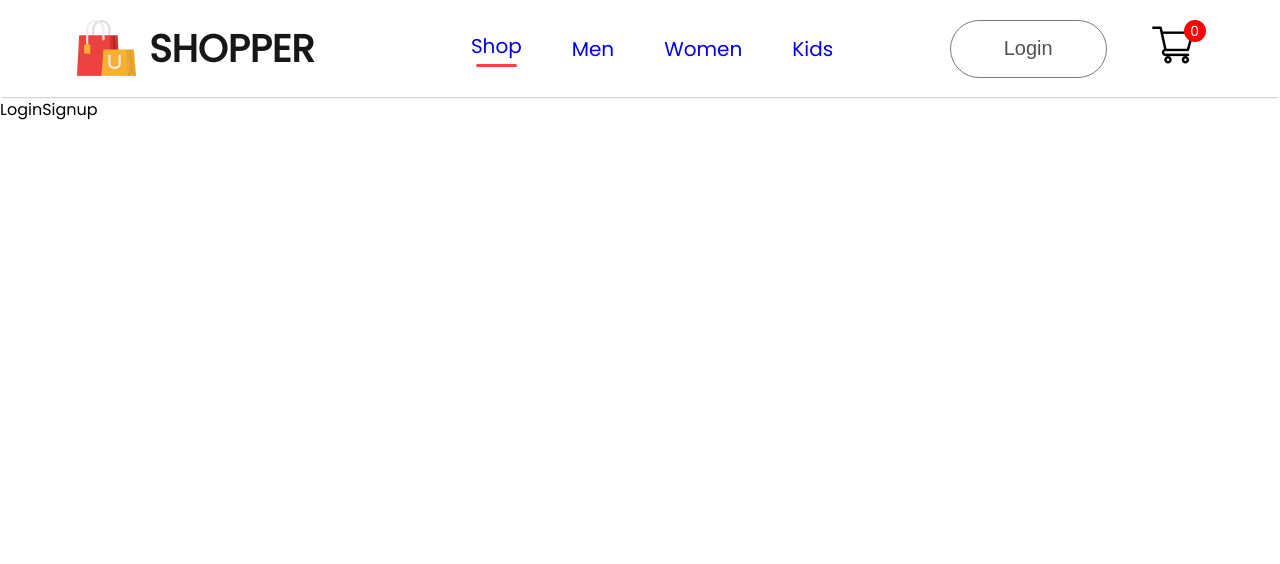
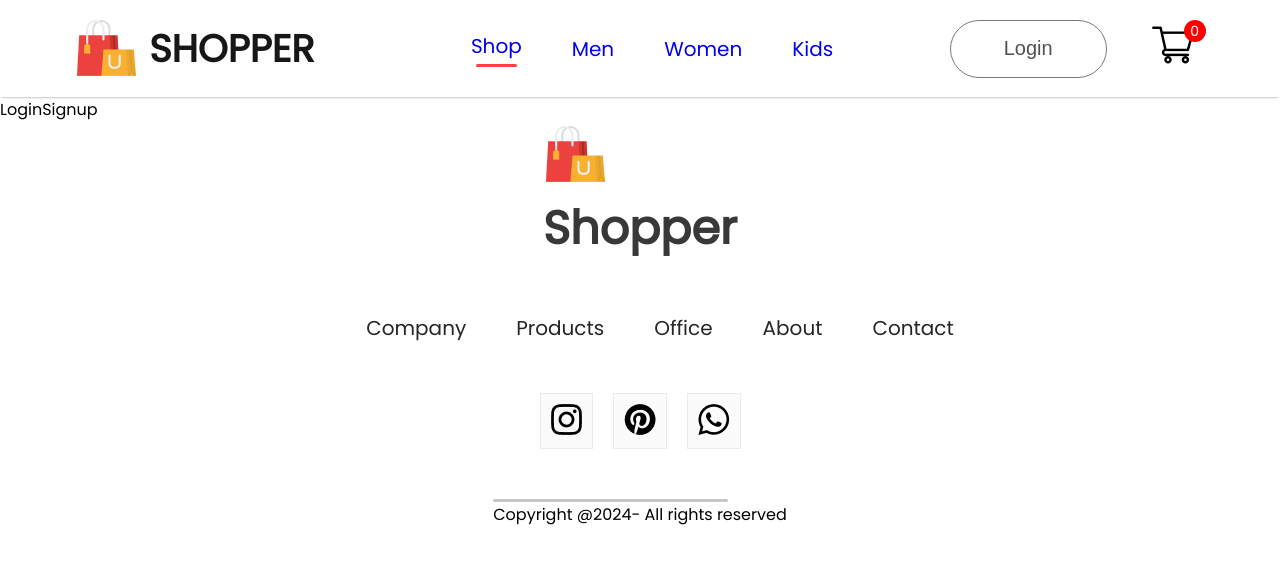
Before and after one commit to zzinue/E-commerce-Frontend, a React (Create React App) app: page /login in a window 1280 px wide. Shown: the top 564 px of the page. Built offline with nearby package versions, Linux system fonts and the light colour scheme.

Commit message:
creating footer, New collections and Newsletter

```diff
--- a/src/App.js
+++ b/src/App.js
@@ -1,30 +1,30 @@
-
-import './App.css';
-import Navbar from './Components/Navbar/Navbar';
-import { BrowserRouter,Routes, Route } from 'react-router-dom';
-import Shop from './Pages/Shop';
-import ShopCategory from './Pages/ShopCategory';
-import Product from './Pages/Product';
-import Cart from './Pages/Cart';
-import LoginSignup from './Pages/LoginSignup';
+import "./App.css";
+import Navbar from "./Components/Navbar/Navbar";
+import { BrowserRouter, Routes, Route } from "react-router-dom";
+import Shop from "./Pages/Shop";
+import ShopCategory from "./Pages/ShopCategory";
+import Product from "./Pages/Product";
+import Cart from "./Pages/Cart";
+import LoginSignup from "./Pages/LoginSignup";
+import Footer from "./Components/Footer/Footer";
 
 function App() {
   return (
-    <div >
+    <div>
       <BrowserRouter>
-     <Navbar/>
-     <Routes>
-      <Route path='/' element={<Shop/>}/>
-      <Route path='/mens' element={<ShopCategory category='men'/>}/>
-      <Route path='/womens' element={<ShopCategory category='women'/>}/>
-      <Route path='/kids' element={<ShopCategory category='kid'/>}/>
-      <Route path='product' element={<Product/>}>
-        <Route path=':productId' element={<Product/>} />
-      </Route>
-      <Route path='/cart' element={<Cart/>}/>
-      <Route path='/login' element={<LoginSignup/>}/>
-
-     </Routes>
+        <Navbar />
+        <Routes>
+          <Route path="/" element={<Shop />} />
+          <Route path="/mens" element={<ShopCategory category="men" />} />
+          <Route path="/womens" element={<ShopCategory category="women" />} />
+          <Route path="/kids" element={<ShopCategory category="kid" />} />
+          <Route path="product" element={<Product />}>
+            <Route path=":productId" element={<Product />} />
+          </Route>
+          <Route path="/cart" element={<Cart />} />
+          <Route path="/login" element={<LoginSignup />} />
+        </Routes>
+        <Footer />
       </BrowserRouter>
     </div>
   );
--- /dev/null
+++ b/src/Components/Footer/Footer.css
@@ -0,0 +1,55 @@
+.footer {
+  display: flex;
+  flex-direction: column;
+  justify-content: center;
+  align-items: center;
+  gap: 50px;
+}
+.footer-log {
+  display: flex;
+  align-items: center;
+  gap: 20px;
+}
+.footer-logo p {
+  color: #383838;
+  font-size: 46px;
+  font-weight: 700;
+}
+.footer-links {
+  display: flex;
+  list-style: none;
+  gap: 50px;
+  color: #252525;
+  font-size: 20px;
+}
+.footer-links li {
+  cursor: pointer;
+}
+.footer-social-icon {
+  display: flex;
+  gap: 20px;
+}
+.footer-icons-container {
+  padding: 10px;
+  padding-bottom: 6px;
+  background: #fbfbfb;
+  border: 1px solid #ebebeb;
+}
+.fotter-copyright {
+  display: flex;
+  flex-direction: column;
+  align-items: center;
+  gap: 30px;
+  width: 100%;
+  margin-bottom: 30px;
+  color: #1a1a1a;
+  font-size: 20px;
+}
+
+.footer-copyright hr {
+  width: 80%;
+  border: none;
+  border-radius: 10px;
+  height: 3px;
+  background: #c7c7c7;
+}
--- /dev/null
+++ b/src/Components/Footer/Footer.jsx
@@ -0,0 +1,40 @@
+import React from "react";
+import "./Footer.css";
+import footer_logo from "../Assets/logo.png";
+import instagram_icon from "../Assets/instagram_icon.png";
+import pinterest_icon from "../Assets/pintester_icon.png";
+import whatsapp_icon from "../Assets/whatsapp_icon.png";
+const Footer = () => {
+  return (
+    <div className="footer">
+      <div className="footer-logo">
+        <img src={footer_logo} alt="" />
+        <p>Shopper</p>
+      </div>
+      <ul className="footer-links">
+        <li>Company </li>
+        <li> Products</li>
+        <li>Office</li>
+        <li>About</li>
+        <li>Contact</li>
+      </ul>
+      <div className="footer-social-icon">
+        <div className="footer-icons-container">
+          <img src={instagram_icon} alt="" />
+        </div>
+        <div className="footer-icons-container">
+          <img src={pinterest_icon} alt="" />
+        </div>
+        <div className="footer-icons-container">
+          <img src={whatsapp_icon} alt="" />
+        </div>
+      </div>
+      <div className="footer-copyright">
+        <hr />
+        <p>Copyright @2024- All rights reserved</p>
+      </div>
+    </div>
+  );
+};
+
+export default Footer;
--- a/src/Components/NewCollections/NewCollections.css
+++ b/src/Components/NewCollections/NewCollections.css
@@ -0,0 +1,26 @@
+.newCollections {
+  display: flex;
+  flex-direction: column;
+  align-items: center;
+  gap: 10px;
+  margin-bottom: 100px;
+}
+
+.newCollections h1 {
+  color: #171717;
+  font-size: 50px;
+  font-weight: 600;
+}
+.newCollections hr {
+  width: 200px;
+  height: 6px;
+  border-radius: 10px;
+  background: #252525;
+}
+
+.collections {
+  display: grid;
+  grid-template-columns: 1fr 1fr 1fr 1fr;
+  margin: 50px;
+  gap: 30px;
+}
--- a/src/Components/NewCollections/NewCollections.jsx
+++ b/src/Components/NewCollections/NewCollections.jsx
@@ -1,7 +1,28 @@
 import React from "react";
-
+import "./NewCollections.css";
+import new_collection from "../Assets/new_collections";
+import Item from "../Item/Item";
 const NewCollections = () => {
-  return <div className="newCollections">NewCollections</div>;
+  return (
+    <div className="newCollections">
+      <h1>New Collections</h1>
+      <hr />
+      <div className="collections">
+        {new_collection.map((item, i) => {
+          return (
+            <Item
+              key={i}
+              id={item.id}
+              name={item.name}
+              image={item.image}
+              new_price={item.new_price}
+              old_price={item.old_price}
+            />
+          );
+        })}
+      </div>
+    </div>
+  );
 };
 
 export default NewCollections;
--- /dev/null
+++ b/src/Components/NewsLetter/NewsLetter.css
@@ -0,0 +1,51 @@
+.newsletter {
+  width: 65%;
+  height: 40vh;
+  display: flex;
+  flex-direction: column;
+  align-items: center;
+  justify-content: center;
+  margin: auto;
+  padding: 0px 140px;
+  background: linear-gradient(180deg, #fde1ff 0%, #e1ffea22 60%);
+  gap: 30px;
+}
+.newsletter h1 {
+  color: #454545;
+  font-size: 55px;
+  font-weight: 600;
+}
+.newsletter p {
+  color: #454545;
+  font-size: 20px;
+}
+
+.newsletter div {
+  display: flex;
+  align-items: center;
+  justify-content: space-between;
+  background: white;
+  width: 730px;
+  height: 70px;
+  border-radius: 80px;
+  border: 1px solid #e3e3e3;
+}
+.newsletter input {
+  width: 500px;
+  margin-left: 30px;
+  border: none;
+  outline: none;
+  color: #616161;
+  font-family: Poppins;
+  font-size: 16px;
+}
+
+.newsletter div button {
+  width: 210px;
+  height: 70px;
+  border-radius: 80px;
+  background: black;
+  color: white;
+  font-size: 16px;
+  cursor: pointer;
+}
--- /dev/null
+++ b/src/Components/NewsLetter/NewsLetter.jsx
@@ -0,0 +1,17 @@
+import React from "react";
+import "./NewsLetter.css";
+
+const NewsLetter = () => {
+  return (
+    <div className="newsletter">
+      <h1>Get exclusive offers on your Email</h1>
+      <p>Subscribe to our news letter and stay updated</p>
+      <div>
+        <input type="email" placeholder="Your email id" />
+        <button>Subscribe</button>
+      </div>
+    </div>
+  );
+};
+
+export default NewsLetter;
--- a/src/Pages/Shop.jsx
+++ b/src/Pages/Shop.jsx
@@ -2,6 +2,8 @@
 import Hero from "../Components/Hero/Hero";
 import Popular from "../Components/Popular/Popular";
 import Offers from "../Components/Offers/Offers";
+import NewCollections from "../Components/NewCollections/NewCollections";
+import NewsLetter from "../Components/NewsLetter/NewsLetter";
 
 const Shop = () => {
   return (
@@ -9,6 +11,8 @@
       <Hero />
       <Popular />
       <Offers />
+      <NewCollections />
+      <NewsLetter />
     </div>
   );
 };
```
